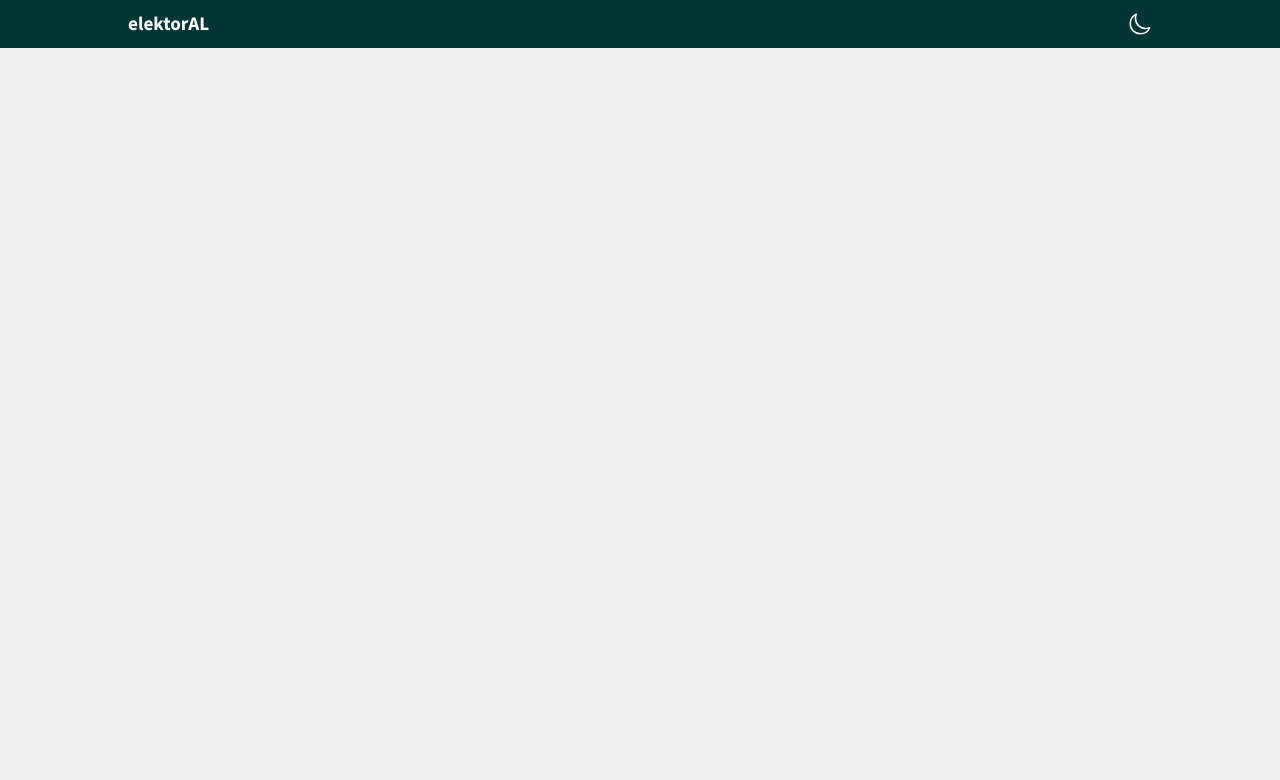
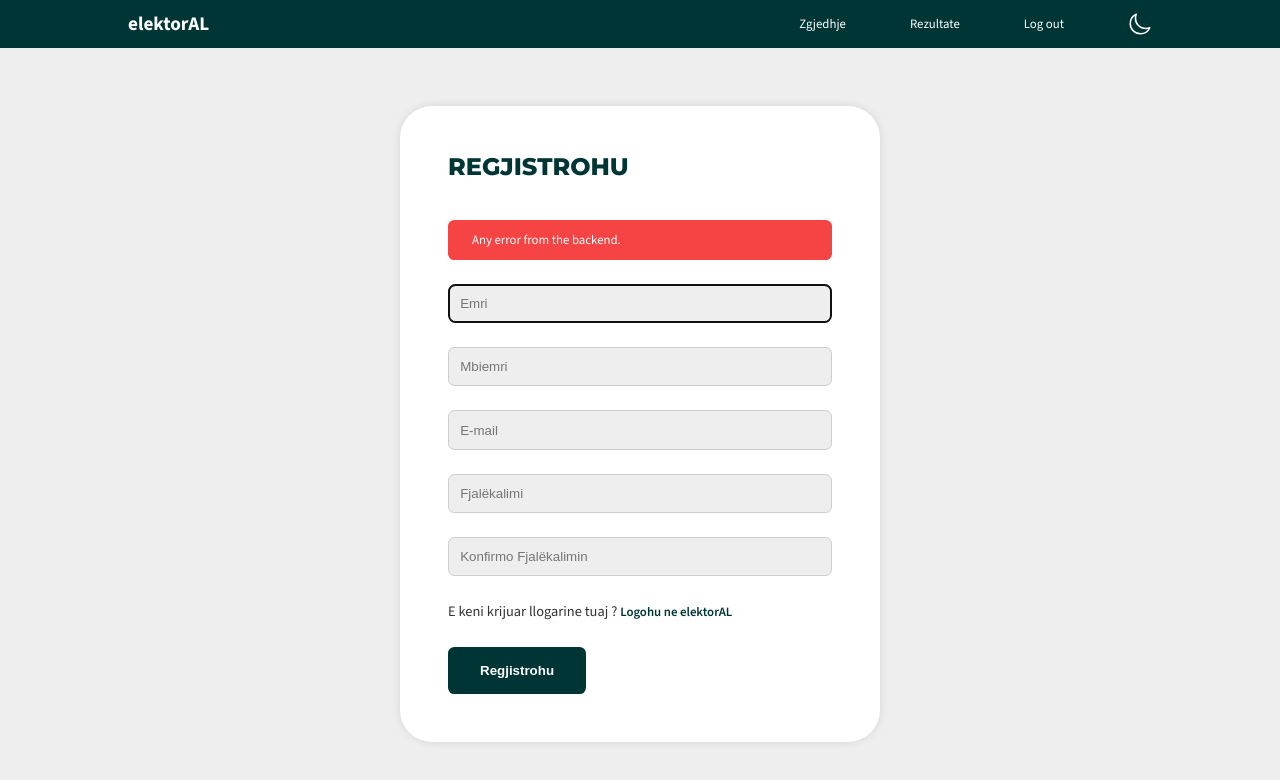
Before and after one commit to 0rkida/elektorAL, a React (Create React App) app in the folder client/: page /register in a window 1280 px wide. Shown: the top 780 px of the page. Built offline with nearby package versions, Linux system fonts and the light colour scheme.

Commit message:
Added the register page, also fixed previous errors, i need now to customize the register page per qefin tim

```diff
--- a/client/src/components/Navbar.jsx
+++ b/client/src/components/Navbar.jsx
@@ -8,30 +8,34 @@ import { IoSunnyOutline } from "react-icons/io5";
 
 
 const Navbar = () => {
-  const [showNav, setShowNav] = useState(false)
-  const [darkTheme, setDarkTheme] = useState(localStorage.getItem('elektoral-theme'))
+  const [showNav, setShowNav] = useState(window.innerWidth < 600 ? false : true);
+  const [darkTheme, setDarkTheme] = useState(
+    localStorage.getItem('elektoral-theme') === 'dark'
+  );
 
-  //function to close the nav menu on small screens
+  // function to close the nav menu on small screens
   const closeNavMenu = () => {
-    if(window.innerWidth < 600 ) {
-      setShowNav(false)
+    if (window.innerWidth < 600) {
+      setShowNav(false);
     } else {
-      setShowNav(true)
+      setShowNav(true);
     }
-  }
+  };
 
   const changeThemeHandler = () => {
+    if (darkTheme) {
+      localStorage.setItem('elektoral-theme', 'light');
+      setDarkTheme(false);
+    } else {
+      localStorage.setItem('elektoral-theme', 'dark');
+      setDarkTheme(true);
+    }
+  };
 
-    if(localStorage.getItem('elektoral-theme') === 'dark') {
-      localStorage.setItem('elektoral-theme', ' ')
-    } else {
-      localStorage.setItem('elektoral-theme', 'dark')}
-    setDarkTheme(localStorage.getItem('elektoral-theme'))
-    }
+  useEffect(() => {
+    document.body.className = darkTheme ? 'dark' : 'light';
+  }, [darkTheme]);
 
-    useEffect(() => {
-      document.body.className = localStorage.getItem('elektoral-theme');
-    }, [darkTheme])
 
   return (
     <nav>
@@ -40,12 +44,14 @@ const Navbar = () => {
         <div>
 
           {showNav && <menu>
-            <NavLink to ="/elections" >Zgjedhje</NavLink>
-            <NavLink to ="/results" >Rezultate</NavLink>
-            <NavLink to ="/logout" >Log out</NavLink>
+            <NavLink to ="/elections" onClick={closeNavMenu}>Zgjedhje</NavLink>
+            <NavLink to ="/results" onClick={closeNavMenu}>Rezultate</NavLink>
+            <NavLink to ="/logout" onClick={closeNavMenu}>Log out</NavLink>
           </menu> }
 
-          <button className="theme__toggle-btn" onClick={changeThemeHandler}>{darkTheme ? <IoSunnyOutline /> : <IoMoonOutline /> }</button>
+           <button className="theme__toggle-btn" onClick={changeThemeHandler}>
+      {darkTheme ? <IoSunnyOutline /> : <IoMoonOutline /> }
+    </button>
           <button className="nav__toggle-btn" onClick={() => setShowNav(!showNav)}>
             {showNav ? <AiOutlineClose/> : <HiOutlineBars3/> }</button>
 
--- a/client/src/index.css
+++ b/client/src/index.css
@@ -230,6 +230,60 @@ nav {
 }
 
 
+/* ======== REGISTER ======== */
+
+.register {
+    display: grid;
+    place-items: center;
+    height: 100vh;
+    padding-top: 3rem;
+}
+
+.register__container {
+    width: 35rem;
+    max-width: 30rem;
+    padding: 3rem;
+    background: var(--color-gray-0);
+    box-shadow: 0 0 10px rgba(0, 0, 0, 0.1);
+    border-radius: var(--radius-5);
+}
+
+.register__container h2 {
+    font-size: 1.5rem;
+    margin-bottom: 2rem;
+    color: var(--primary-color);
+}
+
+.register form {
+    display: flex;
+    flex-direction: column;
+    gap: 1.5rem;
+}
+
+.register form input {
+    padding: 0.7rem;
+    background: var(--color-gray-100);
+    border: 1px solid var(--color-gray-200);
+    border-radius: var(--radius-1);
+    color: var(--color-gray-900);
+}
+
+.register form p > a {
+    color: var(--primary-color);
+    font-weight: 600;
+    transition: var(--transition);
+}
+
+.form__error-message {
+    background: var(--color-danger);
+    font-size: 0.8rem;
+    margin-top: 0.5rem;
+    color: var(--color-gray-0);
+    padding: 0.6rem 1.5rem;
+    border-radius: var(--radius-1);
+
+}
+
 
 
 
--- a/client/src/pages/Register.jsx
+++ b/client/src/pages/Register.jsx
@@ -1,8 +1,38 @@
-import React from 'react'
+import React, { useState } from 'react'
+import { Link } from 'react-router-dom';
 
 const Register = () => {
+const [userData, setUserData] = useState({emri:"", mbiemri:"", email:"", password:"", password2:""});
+
+//function to change controlled inputs
+const changeInputHandler = (e) => {
+  setUserData(prevState => {
+    return {...prevState, [e.target.name]: e.target.value}
+  })
+}
+
+console.log(userData)
+
   return (
-    <div>Register</div>
+    <section className="register">
+      <div className="container register__container">
+        <h2> Regjistrohu </h2>
+
+        <form>
+          <p className="form__error-message">
+            Any error from the backend.
+          </p>
+          <input type="text" name='emri' placeholder='Emri' onChange ={changeInputHandler} autoComplete='true' autoFocus/>
+          <input type="text" name='mbiemri' placeholder='Mbiemri' onChange ={changeInputHandler} autoComplete='true'/>
+          <input type="text" name='email' placeholder='E-mail' onChange ={changeInputHandler} autoComplete='true'/>
+          <input type="password" name='password' placeholder='Fjalëkalimi' onChange ={changeInputHandler} autoComplete='true'/>
+          <input type="password2" name='confirmPassword' placeholder='Konfirmo Fjalëkalimin' onChange ={changeInputHandler} autoComplete='true'/>
+          <p>E keni krijuar llogarine tuaj ? <Link to = '/' > Logohu ne elektorAL </Link></p>
+          <button type='submit'  className="btn primary"> Regjistrohu </button>
+
+        </form>
+      </div>
+    </section>
   )
 }
 
```
